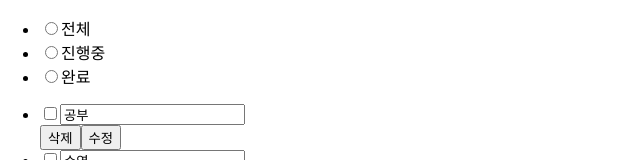
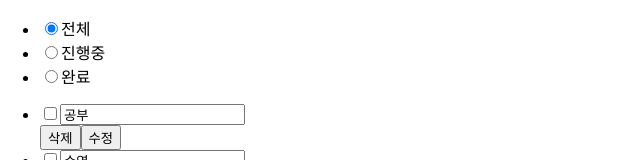
Before and after one commit to younu-Yun/react_todo, a React (Create React App) app: page / in a window 1280 px wide. Shown: the top 160 px of the page, without its empty margins (0-640 px from the left). Built offline with nearby package versions, Linux system fonts and the light colour scheme; the HTML template or start-up script is replaced by a standard one.

Commit message:
Feat: todo 필터기능 추가중

```diff
--- a/src/App.jsx
+++ b/src/App.jsx
@@ -1,17 +1,25 @@
-import React from 'react';
+import React, { useState } from 'react';
 import './App.css';
 import Filter from './components/Filter/Filter';
 import TodoList from './components/TodoList.jsx/TodoList';
 
+const filters = ['전체', '진행중', '완료'];
+
 function App() {
+  const [filter, setFilter] = useState(filters[0]);
+
+  const handleFilterChange = (selectedFilter) => {
+    setFilter(selectedFilter);
+    console.log(filter);
+  };
+
   return (
     <div className='container'>
       <div className='inner'>
-        <Filter />
-        <TodoList />
+        <Filter filters={filters} onFilterChange={handleFilterChange} />
+        <TodoList selectedFilter={filter} />
       </div>
     </div>
   );
 }
-
 export default App;
--- a/src/components/Filter/Filter.jsx
+++ b/src/components/Filter/Filter.jsx
@@ -1,21 +1,22 @@
 import React from 'react';
 
-export default function Filter() {
+export default function Filter({ filters, selectedFilter, onFilterChange }) {
+  const handleChange = (item) => {
+    onFilterChange(item);
+    console.log(item);
+  };
+
   return (
     <nav>
       <ul>
-        <li>
-          <input type='radio' name='filter' id='filter01' />
-          <label htmlFor='filter01'>전체</label>
-        </li>
-        <li>
-          <input type='radio' name='filter' id='filter02' />
-          <label htmlFor='filter02'>진행중</label>
-        </li>
-        <li>
-          <input type='radio' name='filter' id='filter03' />
-          <label htmlFor='filter03'>완료</label>
-        </li>
+        {filters.map((item, idx) => {
+          return (
+            <li key={idx}>
+              <input type='radio' name='filter' id={`filter_${idx}`} defaultChecked={idx === 0 ? true : false} onChange={() => handleChange(item)} />
+              <label htmlFor={`filter_${idx}`}>{item}</label>
+            </li>
+          );
+        })}
       </ul>
     </nav>
   );
--- a/src/components/Todo/Todo.jsx
+++ b/src/components/Todo/Todo.jsx
@@ -1,6 +1,6 @@
 import React, { useState } from 'react';
 
-export default function Todo({ key, todo, deleteTodo, updateTodo, changeTodo }) {
+export default function Todo({ todo, deleteTodo, updateTodo, changeTodo }) {
   const { id, title, status } = todo;
 
   const [modifyTitle, setModifyTitle] = useState(title);
@@ -36,7 +36,7 @@ export default function Todo({ key, todo, deleteTodo, updateTodo, changeTodo })
   };
 
   return (
-    <li key={key}>
+    <li key={`list_${todo.id}`}>
       <div>
         <input type='checkbox' name={`todo_${id}`} id={`todo_${id}`} onChange={handleStatus} />
         <label htmlFor={`todo_${id}`}>
--- a/src/components/TodoList.jsx/TodoList.jsx
+++ b/src/components/TodoList.jsx/TodoList.jsx
@@ -22,7 +22,7 @@ export default function TodoList() {
       <div className='todoList'>
         <ul>
           {todos.map((todo) => {
-            return <Todo key={todo.id} todo={todo} deleteTodo={deleteTodo} updateTodo={updateTodo} changeTodo={changeTodo} />;
+            return <Todo todo={todo} deleteTodo={deleteTodo} updateTodo={updateTodo} changeTodo={changeTodo} />;
           })}
         </ul>
       </div>
```
